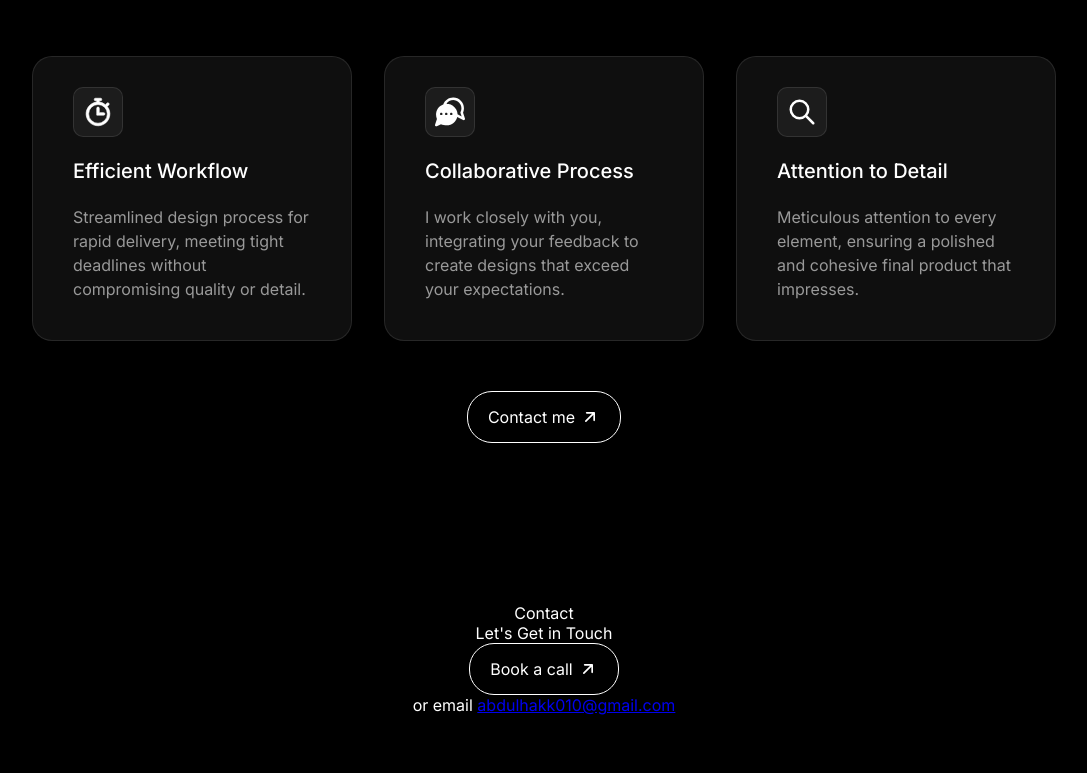
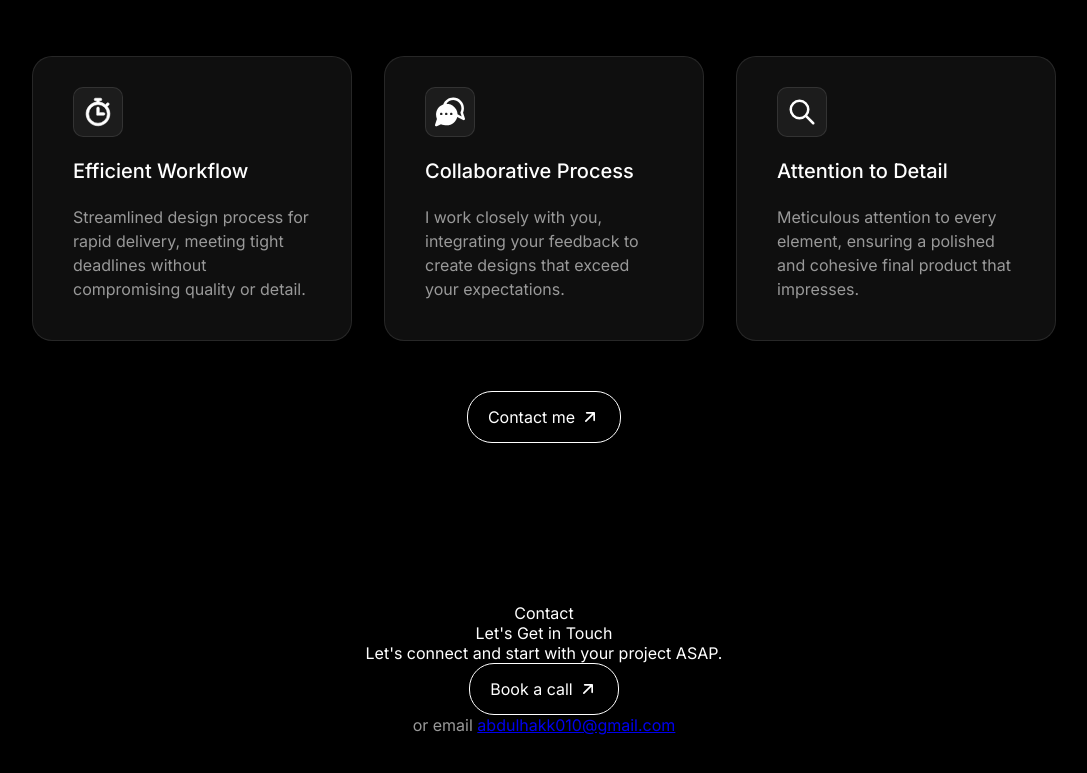
Before and after one commit to Abdulhakeem010/My-portfolio, a website: page index.html in a window 1280 px wide. Shown: the part 5162-5935 px from the top of the page, without its empty margins (96-1183 px from the left). Drawn offline with Linux system fonts and the light colour scheme.

Commit message:
Update contact section in index.html by refining text content, enhancing the call-to-action button, and adding a styled email prompt for improved user engagement.

```diff
--- a/index.html
+++ b/index.html
@@ -275,14 +275,13 @@
       <section class="contact" id="Contact">
         <div class="contact-container">
           <div class="contact-main">
-            <!-- <img class="contact-image" src="./img/lake-8844310_1280.jpg" alt="lake Image" width="1280px" height="853px" loading="lazy" /> -->
             <div class="contact-main-p">Contact</div>
             <div class="contact-main-h1">Let's Get in Touch</div>
-            <p></p>
+            <p>Let's connect and start with your project ASAP.</p>
 
             <div class="contact-main-btn">
               <a href="https://cal.com/bigmuak" class="btn" target="_blank">
-                Book a call
+               Book a call
                 <?xml version="1.0" encoding="utf-8"?>
                 <svg class="arrow" width="20px" height="20px" viewBox="0 0 24 24" fill="none" xmlns="http://www.w3.org/2000/svg">
                   <path d="M7 17L17 7M17 7H8M17 7V16" stroke="currentColor" stroke-width="2" stroke-linecap="round" stroke-linejoin="round" />
@@ -291,7 +290,7 @@
               </a>
             </div>
 
-            <div class="contact-main-link">or email <a href="mailto:abdulhakk010@gmail.com">abdulhakk010@gmail.com</a></div>
+            <div class="contact-main-link">  <span class="styled-h1">or email</span> <a href="mailto:abdulhakk010@gmail.com">abdulhakk010@gmail.com</a></div>
           </div>
 
           <div class="contact-socials"></div>
```
